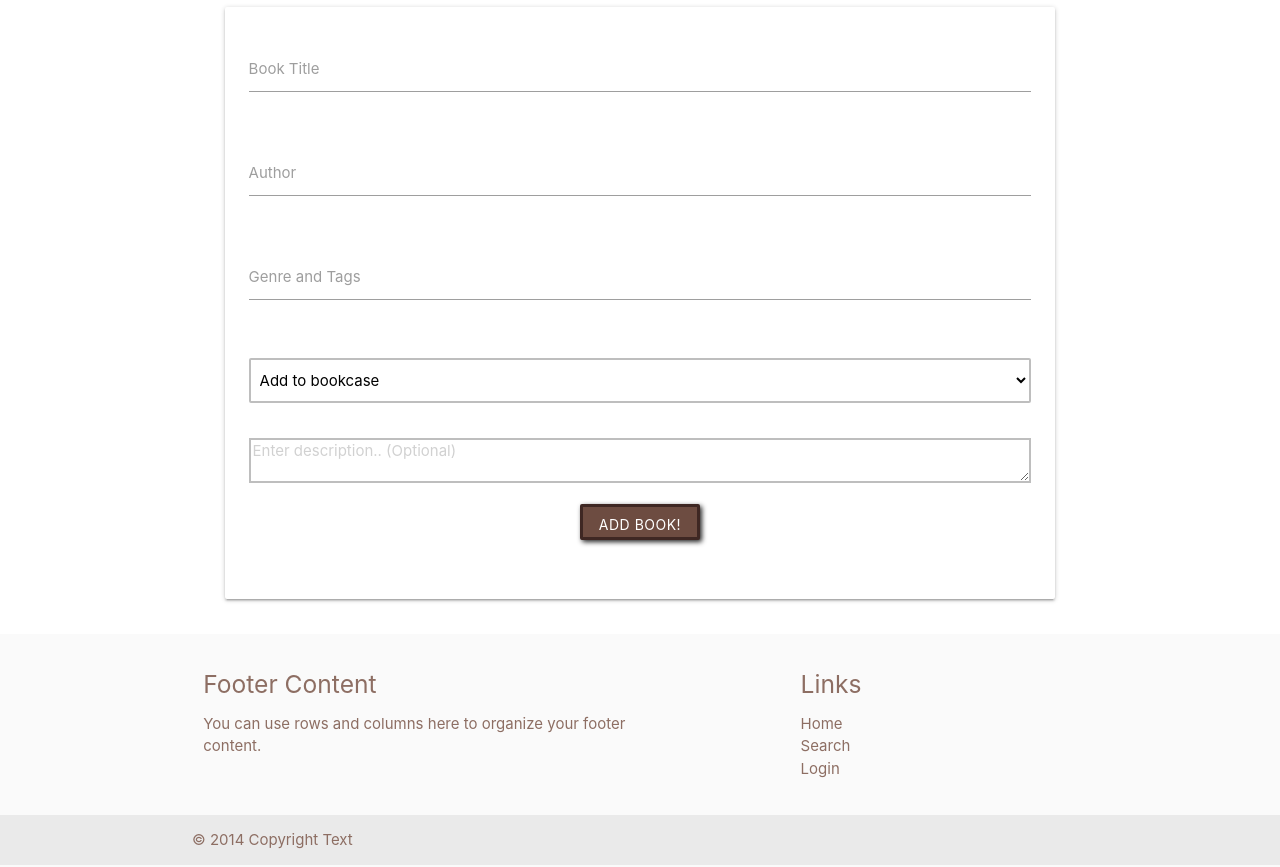
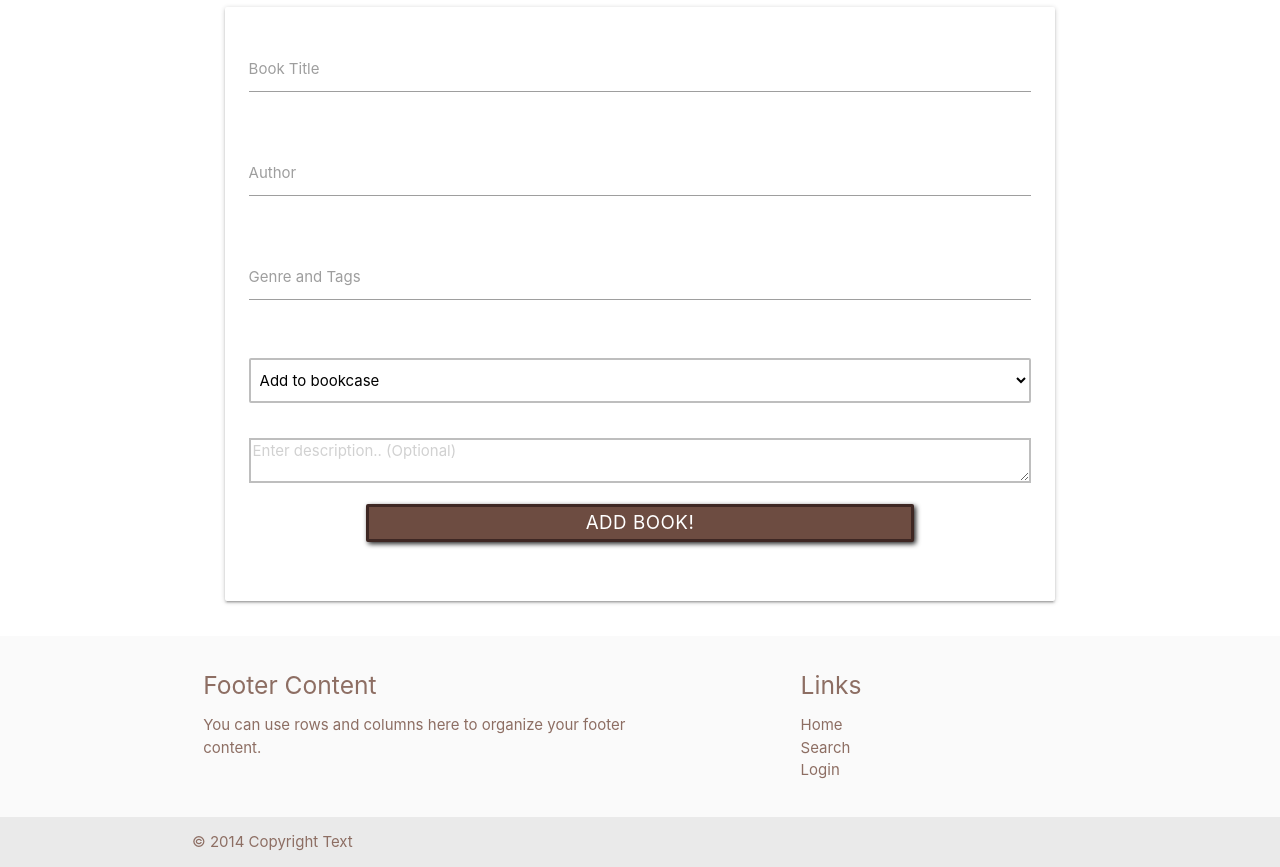
Before and after one commit to Claire221/bookmarked, a Flask app: page /add_book in a window 1280 px wide. Shown: the part 201-1068 px from the top of the page. Run offline with Flask 2, Linux system fonts and the light colour scheme; data that the repository does not hold is empty; some libraries are stand-ins or nearby versions.

Commit message:
Add class to add new book button

```diff
--- a/bookmarked/templates/add_book.html
+++ b/bookmarked/templates/add_book.html
@@ -42,7 +42,7 @@
                     <!-- register button -->
                     <div class="row">
                         <div class="input-field col s12 center-align">
-                            <button type="submit" class="btn waves-effect waves-light review-btn page-btn">Add book!</button>
+                            <button type="submit" class="btn waves-effect waves-light add-book-btn page-btn">Add book!</button>
                         </div>
                     </div>
                 </div>
```
